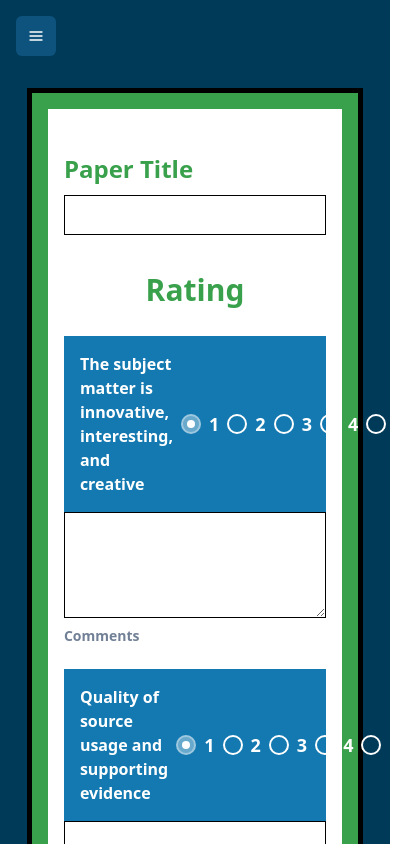
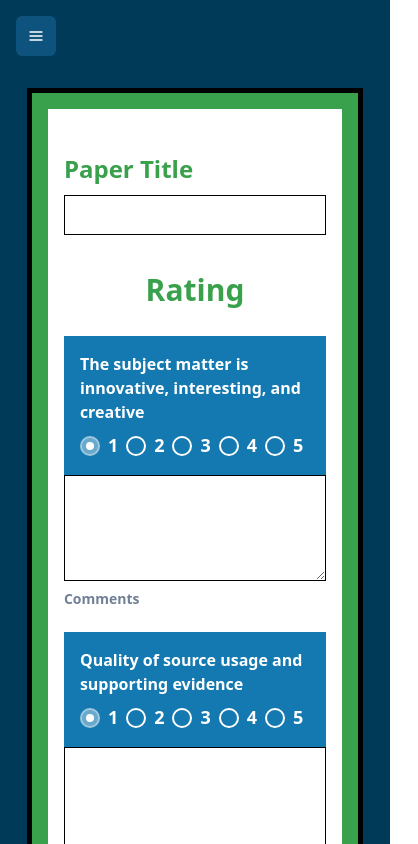
Before and after one commit to NullDefault/DrewReview, a Next.js app: page /reviewForm in a window 390 px wide. Shown: the top 844 px of the page, 418 px wide, since content can reach past the window. Built offline with nearby package versions, Linux system fonts and the light colour scheme.

Commit message:
extra responsiveness

```diff
--- a/src/pages/reviewForm.js
+++ b/src/pages/reviewForm.js
@@ -25,7 +25,7 @@ const ReviewBlock = ({ title, setValue, value }) => {
         colorScheme="whiteAlpha"
         color="white"
       >
-        <Stack direction="row" justify="space-between" bg="drewTeal.600" p={4}>
+        <Stack direction={{base: "column", lg: "row"}} justify="space-between" bg="drewTeal.600" p={4}>
           <Text>{title}</Text>
           <Stack direction="row">
             <Radio value="1">1</Radio>
```
